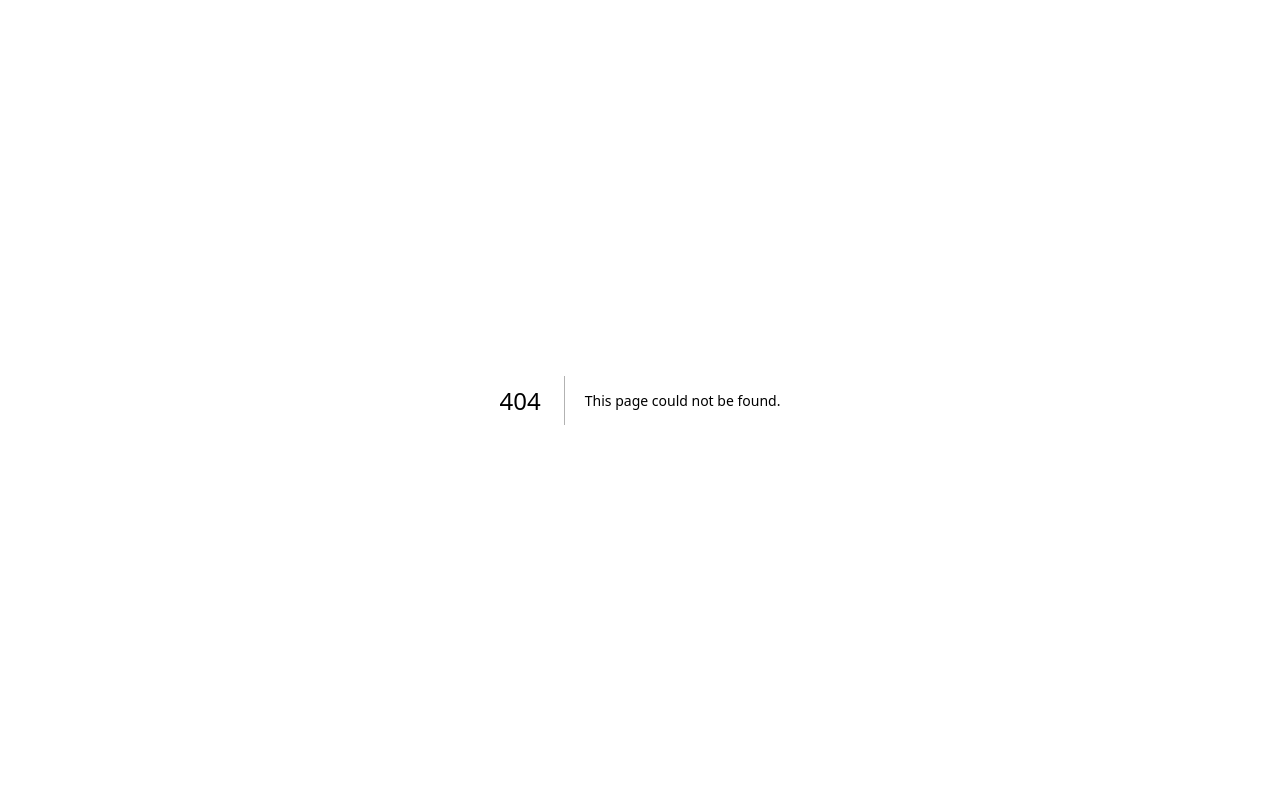
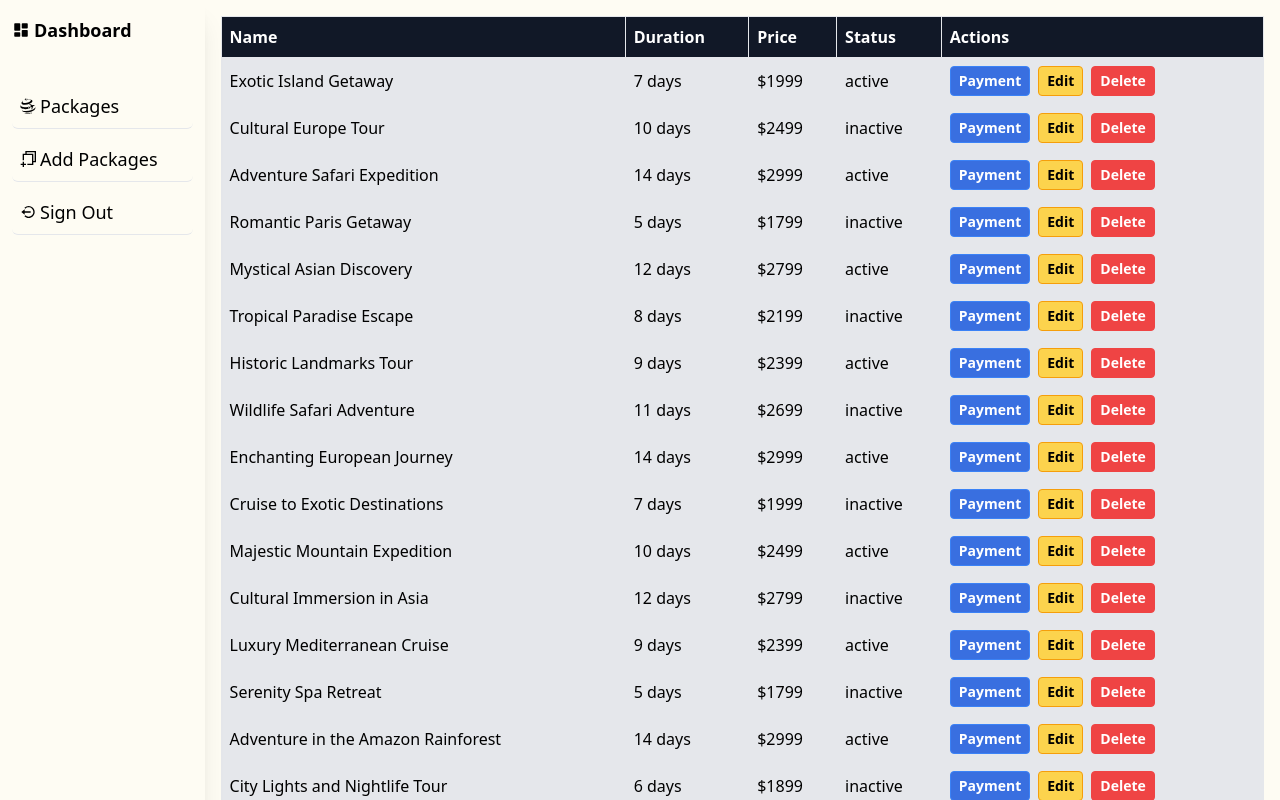
Before and after one commit to git-sujon/travel-agencies-all-in-one-place, a Next.js app: page /dashboard/packages in a window 1280 px wide. Before the commit this address had no page. Shown: the top 800 px of the page. Built offline with nearby package versions, Linux system fonts and the light colour scheme.

Commit message:
all packages table complete for dashbpard

```diff
--- /dev/null
+++ b/src/components/static/pakagesData.tsx
@@ -0,0 +1,142 @@
+export const packagesData = [
+  {
+    id: 1,
+    name: "Exotic Island Getaway",
+    duration: "7 days",
+    price: "$1999",
+    status: "active",
+  },
+  {
+    id: 2,
+    name: "Cultural Europe Tour",
+    duration: "10 days",
+    price: "$2499",
+    status: "inactive",
+  },
+  {
+    id: 3,
+    name: "Adventure Safari Expedition",
+    duration: "14 days",
+    price: "$2999",
+    status: "active",
+  },
+  {
+    id: 4,
+    name: "Romantic Paris Getaway",
+    duration: "5 days",
+    price: "$1799",
+    status: "inactive",
+  },
+  {
+    id: 5,
+    name: "Mystical Asian Discovery",
+    duration: "12 days",
+    price: "$2799",
+    status: "active",
+  },
+  {
+    id: 6,
+    name: "Tropical Paradise Escape",
+    duration: "8 days",
+    price: "$2199",
+    status: "inactive",
+  },
+  {
+    id: 7,
+    name: "Historic Landmarks Tour",
+    duration: "9 days",
+    price: "$2399",
+    status: "active",
+  },
+  {
+    id: 8,
+    name: "Wildlife Safari Adventure",
+    duration: "11 days",
+    price: "$2699",
+    status: "inactive",
+  },
+  {
+    id: 9,
+    name: "Enchanting European Journey",
+    duration: "14 days",
+    price: "$2999",
+    status: "active",
+  },
+  {
+    id: 10,
+    name: "Cruise to Exotic Destinations",
+    duration: "7 days",
+    price: "$1999",
+    status: "inactive",
+  },
+  {
+    id: 11,
+    name: "Majestic Mountain Expedition",
+    duration: "10 days",
+    price: "$2499",
+    status: "active",
+  },
+  {
+    id: 12,
+    name: "Cultural Immersion in Asia",
+    duration: "12 days",
+    price: "$2799",
+    status: "inactive",
+  },
+  {
+    id: 13,
+    name: "Luxury Mediterranean Cruise",
+    duration: "9 days",
+    price: "$2399",
+    status: "active",
+  },
+  {
+    id: 14,
+    name: "Serenity Spa Retreat",
+    duration: "5 days",
+    price: "$1799",
+    status: "inactive",
+  },
+  {
+    id: 15,
+    name: "Adventure in the Amazon Rainforest",
+    duration: "14 days",
+    price: "$2999",
+    status: "active",
+  },
+  {
+    id: 16,
+    name: "City Lights and Nightlife Tour",
+    duration: "6 days",
+    price: "$1899",
+    status: "inactive",
+  },
+  {
+    id: 17,
+    name: "Discovering Ancient Civilizations",
+    duration: "11 days",
+    price: "$2699",
+    status: "active",
+  },
+  {
+    id: 18,
+    name: "Coastal Beach Bliss",
+    duration: "7 days",
+    price: "$1999",
+    status: "inactive",
+  },
+  {
+    id: 19,
+    name: "Enchanted Castle Escapade",
+    duration: "8 days",
+    price: "$2199",
+    status: "active",
+  },
+  {
+    id: 20,
+    name: "African Safari Adventure",
+    duration: "15 days",
+    price: "$3199",
+    status: "inactive",
+  },
+];
--- /dev/null
+++ b/src/pages/dashboard/packages/index.tsx
@@ -0,0 +1,68 @@
+import DashboardLayout from "@/components/layout/DashboardLayout";
+import { packagesData } from "@/components/static/pakagesData";
+import React from "react";
+
+
+
+const AllPackages = () => {
+  return (
+    <div>
+      <table className="min-w-full border-collapse block md:table">
+        <thead className="block md:table-header-group">
+          <tr className="border border-grey-500 md:border-none block md:table-row absolute -top-full md:top-auto -left-full md:left-auto  md:relative ">
+            <th className="bg-gray-900 p-2 text-white font-bold md:border md:border-grey-500 text-left block md:table-cell">
+              Name
+            </th>
+            <th className="bg-gray-900 p-2 text-white font-bold md:border md:border-grey-500 text-left block md:table-cell">
+              Duration
+            </th>
+            <th className="bg-gray-900 p-2 text-white font-bold md:border md:border-grey-500 text-left block md:table-cell">
+              Price
+            </th>
+            <th className="bg-gray-900 p-2 text-white font-bold md:border md:border-grey-500 text-left block md:table-cell">
+              Status
+            </th>
+            <th className="bg-gray-900 p-2 text-white font-bold md:border md:border-grey-500 text-left block md:table-cell">
+              Actions
+            </th>
+          </tr>
+        </thead>
+        <tbody className="block md:table-row-group">
+          {packagesData.map((pkg) => (
+            <tr key={pkg.id} className="bg-gray-200 border border-grey-500 md:border-none block md:table-row">
+              <td className="p-2 md:border md:border-grey-500 text-left block md:table-cell">
+                {pkg.name}
+              </td>
+              <td className="p-2 md:border md:border-grey-500 text-left block md:table-cell">
+                {pkg.duration}
+              </td>
+              <td className="p-2 md:border md:border-grey-500 text-left block md:table-cell">
+                {pkg.price}
+              </td>
+              <td className="p-2 md:border md:border-grey-500 text-left block md:table-cell">
+                {pkg.status}
+              </td>
+              <td className="p-2 md:border md:border-grey-500 text-left block md:table-cell text-sm">
+                <button className="bg-primary hover:bg-blue-900 text-white font-bold py-1 px-2 border border-blue-500 rounded mr-2">
+                Payment
+                </button>
+                <button className="bg-amber-300 hover:bg-amber-800 hover:text-white font-bold py-1 px-2 border border-amber-500 rounded mr-2">
+                 Edit
+                </button>
+                <button className="bg-red-500 hover:bg-red-700 text-white font-bold py-1 px-2 border border-red-500 rounded mr-2">
+                  Delete
+                </button>
+              </td>
+            </tr>
+          ))}
+        </tbody>
+      </table>
+    </div>
+  );
+};
+
+export default AllPackages;
+
+AllPackages.getLayout = function getLayout(page: React.ReactNode) {
+  return <DashboardLayout>{page}</DashboardLayout>;
+};
```
